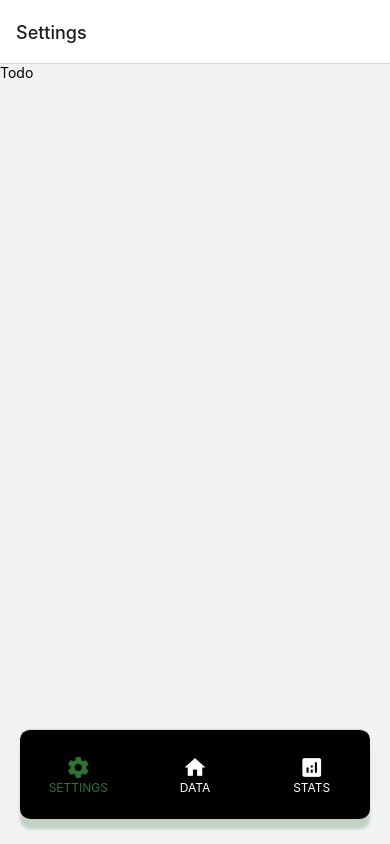
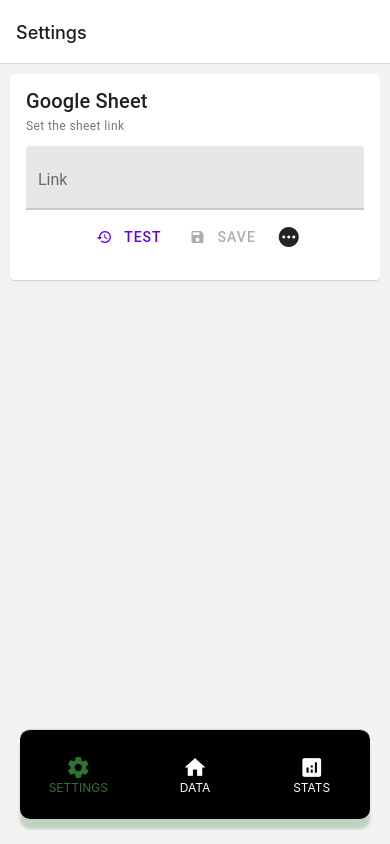
Before and after one commit to Kggupta/Bungee, a React Native app: screen /Settings in a window 390 px wide. Built offline with nearby package versions, Linux system fonts and the light colour scheme.

Commit message:
add component to settings

```diff
--- a/src/Views/Settings.tsx
+++ b/src/Views/Settings.tsx
@@ -1,13 +1,15 @@
 import * as React from 'react';
 import { StyleSheet, Text, View } from 'react-native';
 import { DarkTheme, Button, Provider as PaperProvider } from 'react-native-paper';
+import SheetComponent from './Components/SheetComponent';
+
 
 const Settings = () => {
     return (
       <View>
-        <Text>Todo</Text>
+        <SheetComponent />
       </View>
     );
-  };
+};
 
 export default Settings;
```
